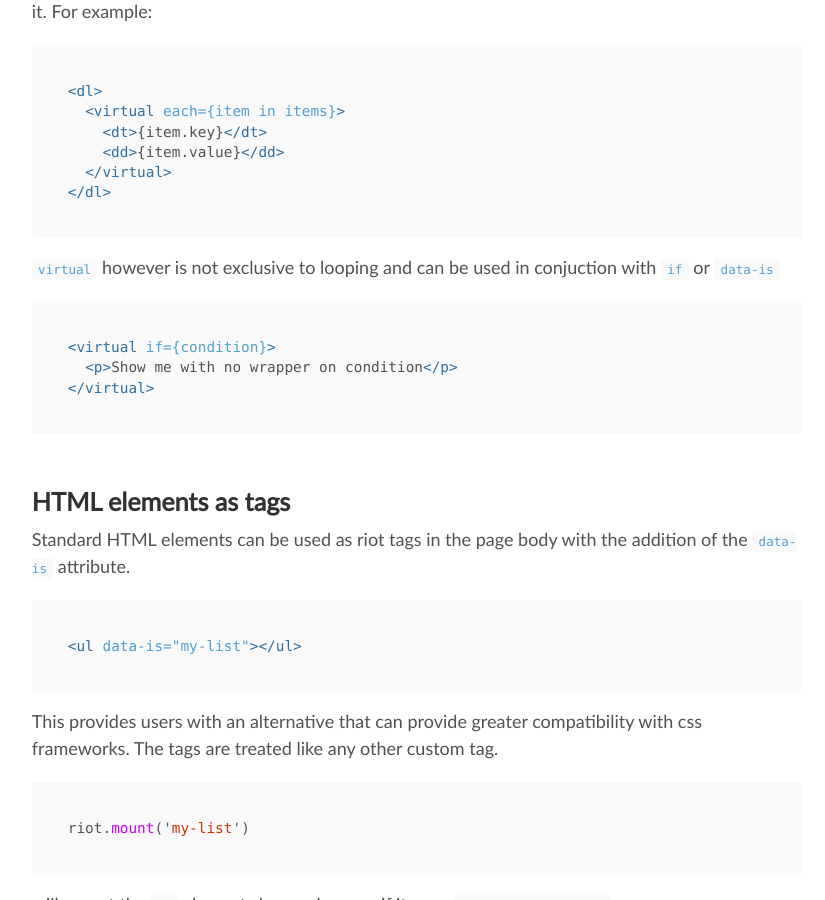
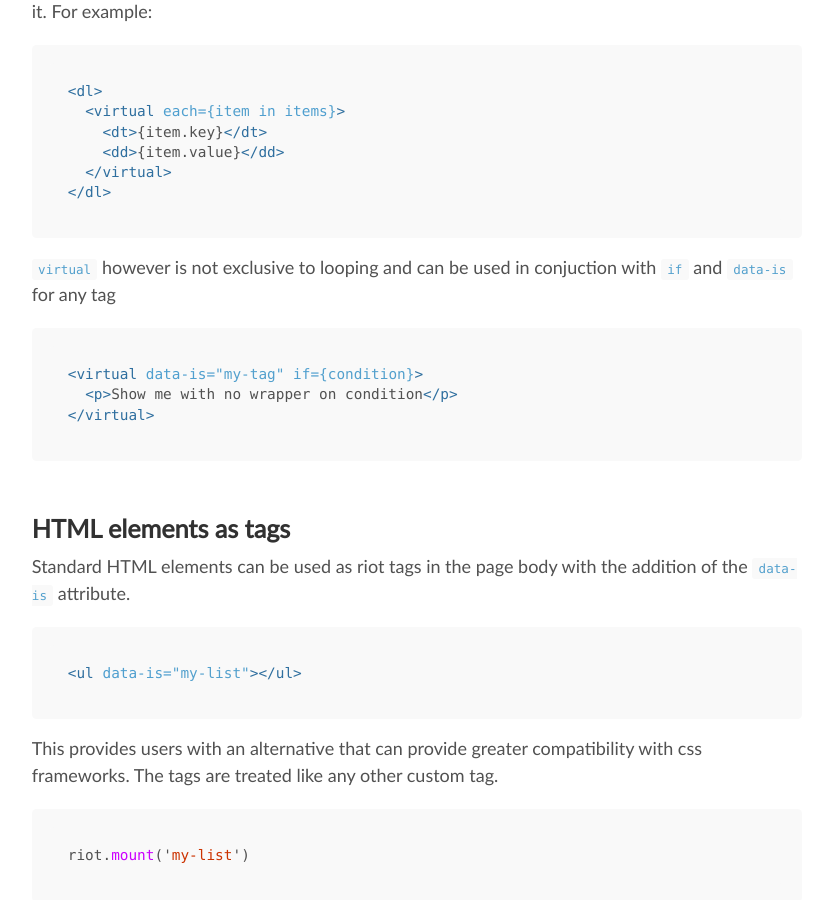
Before and after one commit to riot/riot.github.io, a Jekyll site: the page built from guide/index.md, in a window 1280 px wide and 900 px high, scrolled down 22254 px. Shown: the whole window, without its empty margins (223-1048 px from the left). Built offline with Jekyll 4.4.1, drawn with Linux system fonts in a browser that asks for light colours; nearby versions of some CDN libraries; emoji names are drawn with the system emoji font.

Commit message:
virtual for tags only

````diff
--- a/guide/index.md
+++ b/guide/index.md
@@ -865,10 +865,10 @@ In some cases you may need to loop some html without having a particular wrapper
 </dl>
 ```
 
-`virtual` however is not exclusive to looping and can be used in conjuction with `if` or `data-is`
+`virtual` however is not exclusive to looping and can be used in conjuction with `if` and `data-is` for any tag
 
 ```html
-<virtual if={condition}>
+<virtual data-is="my-tag" if={condition}>
   <p>Show me with no wrapper on condition</p>
 </virtual>
 ```
````
